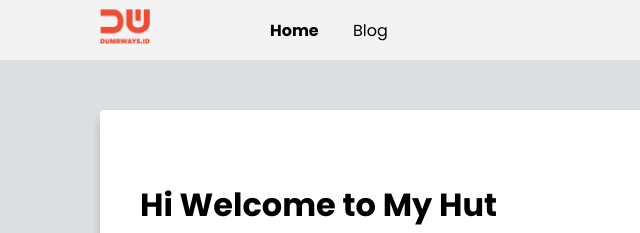
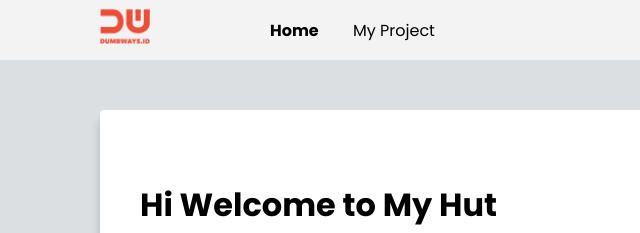
Before and after one commit to nurulanshh/b35-day2-formandnavbar, a plain HTML site: page index.html in a window 1280 px wide. Shown: the top 233 px of the page, 0-640 px from the left. Drawn offline with Linux system fonts and the light colour scheme.

Commit message:
Update index.html

```diff
--- a/index.html
+++ b/index.html
@@ -14,7 +14,7 @@
         /></a>
         <ul>
           <li><a href="index.html" class="active">Home</a></li>
-          <li><a href="blog.html">Blog</a></li>
+          <li><a href="#">My Project</a></li>
         </ul>
       </div>
       <div class="right-side">
```
